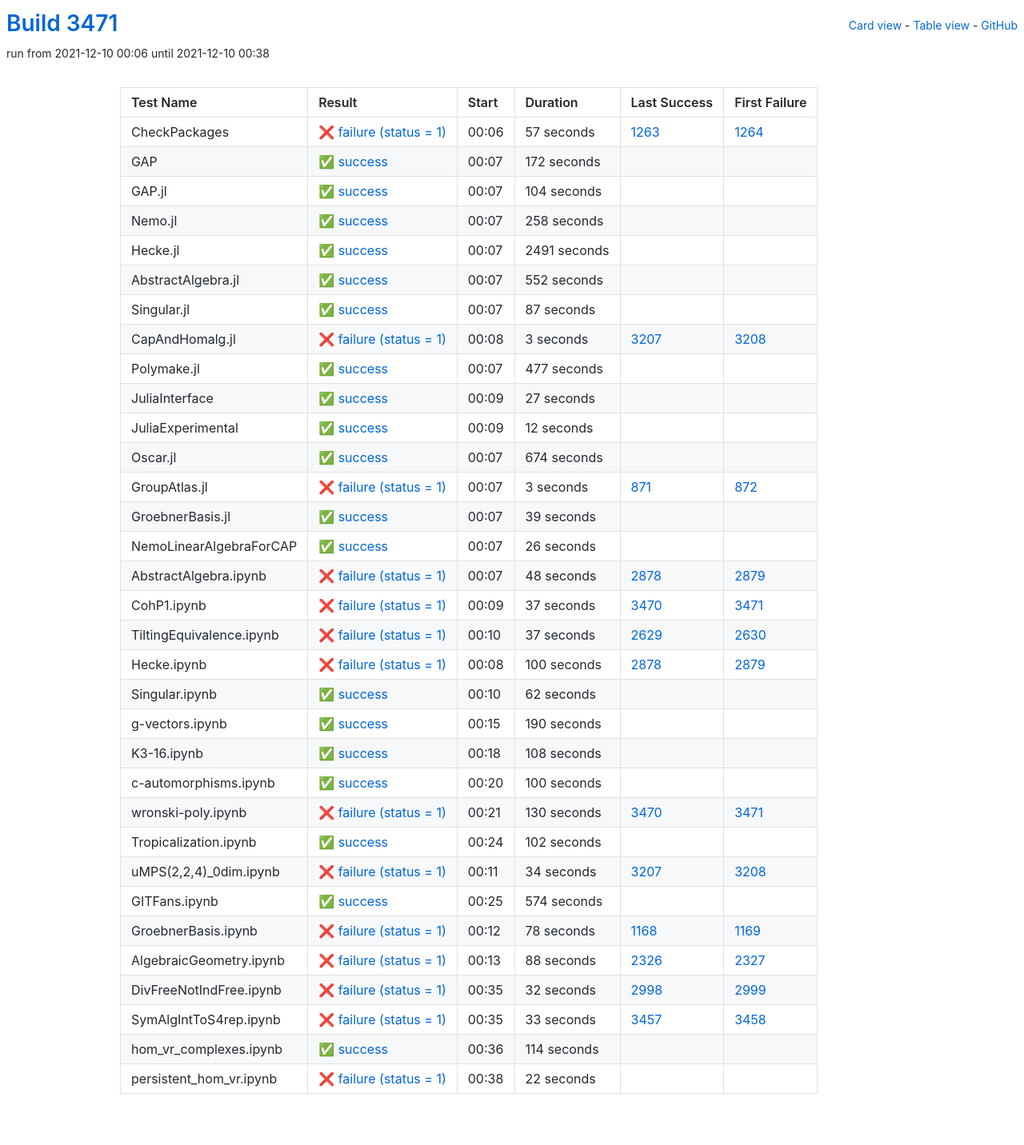
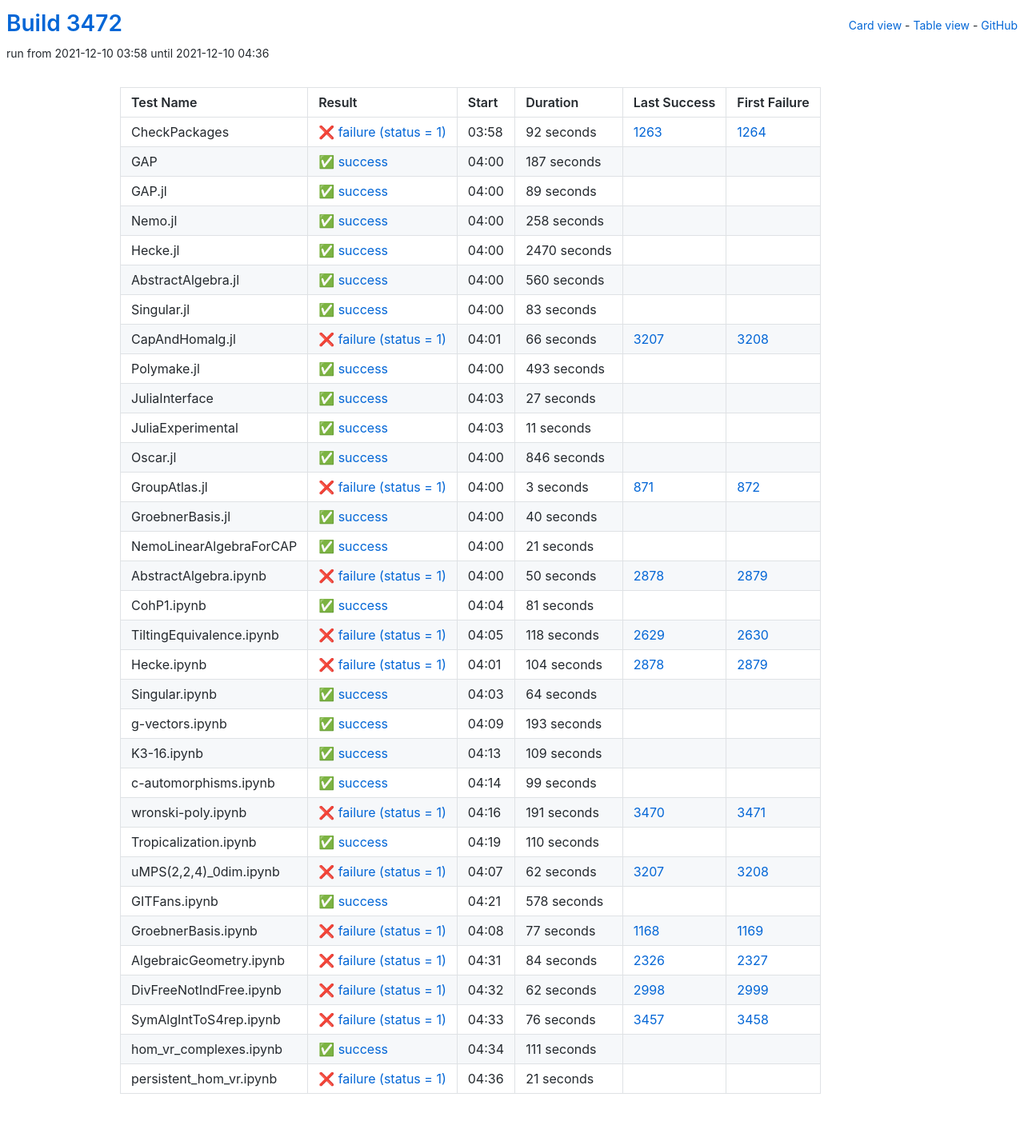
Before and after one commit to oscar-system/oscar-ci-status-stable, a Jekyll site: the page built from table.html, in a window 1280 px wide. Shown: the whole page at 80% size. Built offline with Jekyll 4.4.1, drawn with Linux system fonts in a browser that asks for light colours.

Commit message:
Build #3472

```diff
--- a/_data/ci.yml
+++ b/_data/ci.yml
@@ -1,6 +1,6 @@
 ---
-build: 3471
-build_url: https://oscarci.mathematik.uni-kl.de/job/oscar-stable/3471/
+build: 3472
+build_url: https://oscarci.mathematik.uni-kl.de/job/oscar-stable/3472/
 job: oscar-stable
 organization: oscar-system
 repo: oscar-ci-status-stable
@@ -8,44 +8,44 @@ repourl: https://github.com/oscar-system/oscar-ci-status-stable
 tests:
 - name: CheckPackages
   id: checkpackages
-  log: https://oscarci.mathematik.uni-kl.de/job/oscar-stable/3471/artifact/logs/build-3471/CheckPackages.log
-  start: 2021-12-10 00:06
+  log: https://oscarci.mathematik.uni-kl.de/job/oscar-stable/3472/artifact/logs/build-3472/CheckPackages.log
+  start: 2021-12-10 03:58
   success: false
   exitcode: 1
   status: failure
-  duration: 57
+  duration: 92
   last_success: 1263
   last_success_url: https://oscarci.mathematik.uni-kl.de/job/oscar-stable/1263/
   first_failure: 1264
   first_failure_url: https://oscarci.mathematik.uni-kl.de/job/oscar-stable/1264/
 - name: GAP
   id: gap
-  log: https://oscarci.mathematik.uni-kl.de/job/oscar-stable/3471/artifact/logs/build-3471/GAP.log
-  start: 2021-12-10 00:07
+  log: https://oscarci.mathematik.uni-kl.de/job/oscar-stable/3472/artifact/logs/build-3472/GAP.log
+  start: 2021-12-10 04:00
   success: true
   exitcode: 0
   status: success
-  duration: 172
+  duration: 187
   last_success: false
   last_success_url:
   first_failure: false
   first_failure_url:
 - name: GAP.jl
   id: gap-jl
-  log: https://oscarci.mathematik.uni-kl.de/job/oscar-stable/3471/artifact/logs/build-3471/GAP.jl.log
-  start: 2021-12-10 00:07
+  log: https://oscarci.mathematik.uni-kl.de/job/oscar-stable/3472/artifact/logs/build-3472/GAP.jl.log
+  start: 2021-12-10 04:00
   success: true
   exitcode: 0
   status: success
-  duration: 104
+  duration: 89
   last_success: false
   last_success_url:
   first_failure: false
   first_failure_url:
 - name: Nemo.jl
   id: nemo-jl
-  log: https://oscarci.mathematik.uni-kl.de/job/oscar-stable/3471/artifact/logs/build-3471/Nemo.jl.log
-  start: 2021-12-10 00:07
+  log: https://oscarci.mathematik.uni-kl.de/job/oscar-stable/3472/artifact/logs/build-3472/Nemo.jl.log
+  start: 2021-12-10 04:00
   success: true
   exitcode: 0
   status: success
@@ -56,68 +56,68 @@ tests:
   first_failure_url:
 - name: Hecke.jl
   id: hecke-jl
-  log: https://oscarci.mathematik.uni-kl.de/job/oscar-stable/3471/artifact/logs/build-3471/Hecke.jl.log
-  start: 2021-12-10 00:07
+  log: https://oscarci.mathematik.uni-kl.de/job/oscar-stable/3472/artifact/logs/build-3472/Hecke.jl.log
+  start: 2021-12-10 04:00
   success: true
   exitcode: 0
   status: success
-  duration: 2491
+  duration: 2470
   last_success: false
   last_success_url:
   first_failure: false
   first_failure_url:
 - name: AbstractAlgebra.jl
   id: abstractalgebra-jl
-  log: https://oscarci.mathematik.uni-kl.de/job/oscar-stable/3471/artifact/logs/build-3471/AbstractAlgebra.jl.log
-  start: 2021-12-10 00:07
+  log: https://oscarci.mathematik.uni-kl.de/job/oscar-stable/3472/artifact/logs/build-3472/AbstractAlgebra.jl.log
+  start: 2021-12-10 04:00
   success: true
   exitcode: 0
   status: success
-  duration: 552
+  duration: 560
   last_success: false
   last_success_url:
   first_failure: false
   first_failure_url:
 - name: Singular.jl
   id: singular-jl
-  log: https://oscarci.mathematik.uni-kl.de/job/oscar-stable/3471/artifact/logs/build-3471/Singular.jl.log
-  start: 2021-12-10 00:07
+  log: https://oscarci.mathematik.uni-kl.de/job/oscar-stable/3472/artifact/logs/build-3472/Singular.jl.log
+  start: 2021-12-10 04:00
   success: true
   exitcode: 0
   status: success
-  duration: 87
+  duration: 83
   last_success: false
   last_success_url:
   first_failure: false
   first_failure_url:
 - name: CapAndHomalg.jl
   id: capandhomalg-jl
-  log: https://oscarci.mathematik.uni-kl.de/job/oscar-stable/3471/artifact/logs/build-3471/CapAndHomalg.jl.log
-  start: 2021-12-10 00:08
+  log: https://oscarci.mathematik.uni-kl.de/job/oscar-stable/3472/artifact/logs/build-3472/CapAndHomalg.jl.log
+  start: 2021-12-10 04:01
   success: false
   exitcode: 1
   status: failure
-  duration: 3
+  duration: 66
   last_success: 3207
   last_success_url: https://oscarci.mathematik.uni-kl.de/job/oscar-stable/3207/
   first_failure: 3208
   first_failure_url: https://oscarci.mathematik.uni-kl.de/job/oscar-stable/3208/
 - name: Polymake.jl
   id: polymake-jl
-  log: https://oscarci.mathematik.uni-kl.de/job/oscar-stable/3471/artifact/logs/build-3471/Polymake.jl.log
-  start: 2021-12-10 00:07
+  log: https://oscarci.mathematik.uni-kl.de/job/oscar-stable/3472/artifact/logs/build-3472/Polymake.jl.log
+  start: 2021-12-10 04:00
   success: true
   exitcode: 0
   status: success
-  duration: 477
+  duration: 493
   last_success: false
   last_success_url:
   first_failure: false
   first_failure_url:
 - name: JuliaInterface
   id: juliainterface
-  log: https://oscarci.mathematik.uni-kl.de/job/oscar-stable/3471/artifact/logs/build-3471/JuliaInterface.log
-  start: 2021-12-10 00:09
+  log: https://oscarci.mathematik.uni-kl.de/job/oscar-stable/3472/artifact/logs/build-3472/JuliaInterface.log
+  start: 2021-12-10 04:03
   success: true
   exitcode: 0
   status: success
@@ -128,32 +128,32 @@ tests:
   first_failure_url:
 - name: JuliaExperimental
   id: juliaexperimental
-  log: https://oscarci.mathematik.uni-kl.de/job/oscar-stable/3471/artifact/logs/build-3471/JuliaExperimental.log
-  start: 2021-12-10 00:09
+  log: https://oscarci.mathematik.uni-kl.de/job/oscar-stable/3472/artifact/logs/build-3472/JuliaExperimental.log
+  start: 2021-12-10 04:03
   success: true
   exitcode: 0
   status: success
-  duration: 12
+  duration: 11
   last_success: false
   last_success_url:
   first_failure: false
   first_failure_url:
 - name: Oscar.jl
   id: oscar-jl
-  log: https://oscarci.mathematik.uni-kl.de/job/oscar-stable/3471/artifact/logs/build-3471/Oscar.jl.log
-  start: 2021-12-10 00:07
+  log: https://oscarci.mathematik.uni-kl.de/job/oscar-stable/3472/artifact/logs/build-3472/Oscar.jl.log
+  start: 2021-12-10 04:00
   success: true
   exitcode: 0
   status: success
-  duration: 674
+  duration: 846
   last_success: false
   last_success_url:
   first_failure: false
   first_failure_url:
 - name: GroupAtlas.jl
   id: groupatlas-jl
-  log: https://oscarci.mathematik.uni-kl.de/job/oscar-stable/3471/artifact/logs/build-3471/GroupAtlas.jl.log
-  start: 2021-12-10 00:07
+  log: https://oscarci.mathematik.uni-kl.de/job/oscar-stable/3472/artifact/logs/build-3472/GroupAtlas.jl.log
+  start: 2021-12-10 04:00
   success: false
   exitcode: 1
   status: failure
@@ -164,240 +164,240 @@ tests:
   first_failure_url: https://oscarci.mathematik.uni-kl.de/job/oscar-stable/872/
 - name: GroebnerBasis.jl
   id: groebnerbasis-jl
-  log: https://oscarci.mathematik.uni-kl.de/job/oscar-stable/3471/artifact/logs/build-3471/GroebnerBasis.jl.log
-  start: 2021-12-10 00:07
+  log: https://oscarci.mathematik.uni-kl.de/job/oscar-stable/3472/artifact/logs/build-3472/GroebnerBasis.jl.log
+  start: 2021-12-10 04:00
   success: true
   exitcode: 0
   status: success
-  duration: 39
+  duration: 40
   last_success: false
   last_success_url:
   first_failure: false
   first_failure_url:
 - name: NemoLinearAlgebraForCAP
   id: nemolinearalgebraforcap
-  log: https://oscarci.mathematik.uni-kl.de/job/oscar-stable/3471/artifact/logs/build-3471/NemoLinearAlgebraForCAP.log
-  start: 2021-12-10 00:07
+  log: https://oscarci.mathematik.uni-kl.de/job/oscar-stable/3472/artifact/logs/build-3472/NemoLinearAlgebraForCAP.log
+  start: 2021-12-10 04:00
   success: true
   exitcode: 0
   status: success
-  duration: 26
+  duration: 21
   last_success: false
   last_success_url:
   first_failure: false
   first_failure_url:
 - name: AbstractAlgebra.ipynb
   id: abstractalgebra-ipynb
-  log: https://oscarci.mathematik.uni-kl.de/job/oscar-stable/3471/artifact/logs/build-3471/AbstractAlgebra.ipynb.log
-  start: 2021-12-10 00:07
+  log: https://oscarci.mathematik.uni-kl.de/job/oscar-stable/3472/artifact/logs/build-3472/AbstractAlgebra.ipynb.log
+  start: 2021-12-10 04:00
   success: false
   exitcode: 1
   status: failure
-  duration: 48
+  duration: 50
   last_success: 2878
   last_success_url: https://oscarci.mathematik.uni-kl.de/job/oscar-stable/2878/
   first_failure: 2879
   first_failure_url: https://oscarci.mathematik.uni-kl.de/job/oscar-stable/2879/
 - name: CohP1.ipynb
   id: cohp1-ipynb
-  log: https://oscarci.mathematik.uni-kl.de/job/oscar-stable/3471/artifact/logs/build-3471/CohP1.ipynb.log
-  start: 2021-12-10 00:09
+  log: https://oscarci.mathematik.uni-kl.de/job/oscar-stable/3472/artifact/logs/build-3472/CohP1.ipynb.log
+  start: 2021-12-10 04:04
+  success: true
+  exitcode: 0
+  status: success
+  duration: 81
+  last_success: false
+  last_success_url:
+  first_failure: false
+  first_failure_url:
+- name: TiltingEquivalence.ipynb
+  id: tiltingequivalence-ipynb
+  log: https://oscarci.mathematik.uni-kl.de/job/oscar-stable/3472/artifact/logs/build-3472/TiltingEquivalence.ipynb.log
+  start: 2021-12-10 04:05
   success: false
   exitcode: 1
   status: failure
-  duration: 37
-  last_success: 3470
-  last_success_url: https://oscarci.mathematik.uni-kl.de/job/oscar-stable/3470/
-  first_failure: 3471
-  first_failure_url: https://oscarci.mathematik.uni-kl.de/job/oscar-stable/3471/
-- name: TiltingEquivalence.ipynb
-  id: tiltingequivalence-ipynb
-  log: https://oscarci.mathematik.uni-kl.de/job/oscar-stable/3471/artifact/logs/build-3471/TiltingEquivalence.ipynb.log
-  start: 2021-12-10 00:10
-  success: false
-  exitcode: 1
-  status: failure
-  duration: 37
+  duration: 118
   last_success: 2629
   last_success_url: https://oscarci.mathematik.uni-kl.de/job/oscar-stable/2629/
   first_failure: 2630
   first_failure_url: https://oscarci.mathematik.uni-kl.de/job/oscar-stable/2630/
 - name: Hecke.ipynb
   id: hecke-ipynb
-  log: https://oscarci.mathematik.uni-kl.de/job/oscar-stable/3471/artifact/logs/build-3471/Hecke.ipynb.log
-  start: 2021-12-10 00:08
+  log: https://oscarci.mathematik.uni-kl.de/job/oscar-stable/3472/artifact/logs/build-3472/Hecke.ipynb.log
+  start: 2021-12-10 04:01
   success: false
   exitcode: 1
   status: failure
-  duration: 100
+  duration: 104
   last_success: 2878
   last_success_url: https://oscarci.mathematik.uni-kl.de/job/oscar-stable/2878/
   first_failure: 2879
   first_failure_url: https://oscarci.mathematik.uni-kl.de/job/oscar-stable/2879/
 - name: Singular.ipynb
   id: singular-ipynb
-  log: https://oscarci.mathematik.uni-kl.de/job/oscar-stable/3471/artifact/logs/build-3471/Singular.ipynb.log
-  start: 2021-12-10 00:10
+  log: https://oscarci.mathematik.uni-kl.de/job/oscar-stable/3472/artifact/logs/build-3472/Singular.ipynb.log
+  start: 2021-12-10 04:03
   success: true
   exitcode: 0
   status: success
-  duration: 62
+  duration: 64
   last_success: false
   last_success_url:
   first_failure: false
   first_failure_url:
 - name: g-vectors.ipynb
   id: g-vectors-ipynb
-  log: https://oscarci.mathematik.uni-kl.de/job/oscar-stable/3471/artifact/logs/build-3471/g-vectors.ipynb.log
-  start: 2021-12-10 00:15
+  log: https://oscarci.mathematik.uni-kl.de/job/oscar-stable/3472/artifact/logs/build-3472/g-vectors.ipynb.log
+  start: 2021-12-10 04:09
   success: true
   exitcode: 0
   status: success
-  duration: 190
+  duration: 193
   last_success: false
   last_success_url:
   first_failure: false
   first_failure_url:
 - name: K3-16.ipynb
   id: k3-16-ipynb
-  log: https://oscarci.mathematik.uni-kl.de/job/oscar-stable/3471/artifact/logs/build-3471/K3-16.ipynb.log
-  start: 2021-12-10 00:18
+  log: https://oscarci.mathematik.uni-kl.de/job/oscar-stable/3472/artifact/logs/build-3472/K3-16.ipynb.log
+  start: 2021-12-10 04:13
   success: true
   exitcode: 0
   status: success
-  duration: 108
+  duration: 109
   last_success: false
   last_success_url:
   first_failure: false
   first_failure_url:
 - name: c-automorphisms.ipynb
   id: c-automorphisms-ipynb
-  log: https://oscarci.mathematik.uni-kl.de/job/oscar-stable/3471/artifact/logs/build-3471/c-automorphisms.ipynb.log
-  start: 2021-12-10 00:20
+  log: https://oscarci.mathematik.uni-kl.de/job/oscar-stable/3472/artifact/logs/build-3472/c-automorphisms.ipynb.log
+  start: 2021-12-10 04:14
   success: true
   exitcode: 0
   status: success
-  duration: 100
+  duration: 99
   last_success: false
   last_success_url:
   first_failure: false
   first_failure_url:
 - name: wronski-poly.ipynb
   id: wronski-poly-ipynb
-  log: https://oscarci.mathematik.uni-kl.de/job/oscar-stable/3471/artifact/logs/build-3471/wronski-poly.ipynb.log
-  start: 2021-12-10 00:21
+  log: https://oscarci.mathematik.uni-kl.de/job/oscar-stable/3472/artifact/logs/build-3472/wronski-poly.ipynb.log
+  start: 2021-12-10 04:16
   success: false
   exitcode: 1
   status: failure
-  duration: 130
+  duration: 191
   last_success: 3470
   last_success_url: https://oscarci.mathematik.uni-kl.de/job/oscar-stable/3470/
   first_failure: 3471
   first_failure_url: https://oscarci.mathematik.uni-kl.de/job/oscar-stable/3471/
 - name: Tropicalization.ipynb
   id: tropicalization-ipynb
-  log: https://oscarci.mathematik.uni-kl.de/job/oscar-stable/3471/artifact/logs/build-3471/Tropicalization.ipynb.log
-  start: 2021-12-10 00:24
+  log: https://oscarci.mathematik.uni-kl.de/job/oscar-stable/3472/artifact/logs/build-3472/Tropicalization.ipynb.log
+  start: 2021-12-10 04:19
   success: true
   exitcode: 0
   status: success
-  duration: 102
+  duration: 110
   last_success: false
   last_success_url:
   first_failure: false
   first_failure_url:
 - name: uMPS(2,2,4)_0dim.ipynb
   id: umps-2-2-4-0dim-ipynb
-  log: https://oscarci.mathematik.uni-kl.de/job/oscar-stable/3471/artifact/logs/build-3471/uMPS-2-2-4-_0dim.ipynb.log
-  start: 2021-12-10 00:11
+  log: https://oscarci.mathematik.uni-kl.de/job/oscar-stable/3472/artifact/logs/build-3472/uMPS-2-2-4-_0dim.ipynb.log
+  start: 2021-12-10 04:07
   success: false
   exitcode: 1
   status: failure
-  duration: 34
+  duration: 62
   last_success: 3207
   last_success_url: https://oscarci.mathematik.uni-kl.de/job/oscar-stable/3207/
   first_failure: 3208
   first_failure_url: https://oscarci.mathematik.uni-kl.de/job/oscar-stable/3208/
 - name: GITFans.ipynb
   id: gitfans-ipynb
-  log: https://oscarci.mathematik.uni-kl.de/job/oscar-stable/3471/artifact/logs/build-3471/GITFans.ipynb.log
-  start: 2021-12-10 00:25
+  log: https://oscarci.mathematik.uni-kl.de/job/oscar-stable/3472/artifact/logs/build-3472/GITFans.ipynb.log
+  start: 2021-12-10 04:21
   success: true
   exitcode: 0
   status: success
-  duration: 574
+  duration: 578
   last_success: false
   last_success_url:
   first_failure: false
   first_failure_url:
 - name: GroebnerBasis.ipynb
   id: groebnerbasis-ipynb
-  log: https://oscarci.mathematik.uni-kl.de/job/oscar-stable/3471/artifact/logs/build-3471/GroebnerBasis.ipynb.log
-  start: 2021-12-10 00:12
+  log: https://oscarci.mathematik.uni-kl.de/job/oscar-stable/3472/artifact/logs/build-3472/GroebnerBasis.ipynb.log
+  start: 2021-12-10 04:08
   success: false
   exitcode: 1
   status: failure
-  duration: 78
+  duration: 77
   last_success: 1168
   last_success_url: https://oscarci.mathematik.uni-kl.de/job/oscar-stable/1168/
   first_failure: 1169
   first_failure_url: https://oscarci.mathematik.uni-kl.de/job/oscar-stable/1169/
 - name: AlgebraicGeometry.ipynb
   id: algebraicgeometry-ipynb
-  log: https://oscarci.mathematik.uni-kl.de/job/oscar-stable/3471/artifact/logs/build-3471/AlgebraicGeometry.ipynb.log
-  start: 2021-12-10 00:13
+  log: https://oscarci.mathematik.uni-kl.de/job/oscar-stable/3472/artifact/logs/build-3472/AlgebraicGeometry.ipynb.log
+  start: 2021-12-10 04:31
   success: false
   exitcode: 1
   status: failure
-  duration: 88
+  duration: 84
   last_success: 2326
   last_success_url: https://oscarci.mathematik.uni-kl.de/job/oscar-stable/2326/
   first_failure: 2327
   first_failure_url: https://oscarci.mathematik.uni-kl.de/job/oscar-stable/2327/
 - name: DivFreeNotIndFree.ipynb
   id: divfreenotindfree-ipynb
-  log: https://oscarci.mathematik.uni-kl.de/job/oscar-stable/3471/artifact/logs/build-3471/DivFreeNotIndFree.ipynb.log
-  start: 2021-12-10 00:35
+  log: https://oscarci.mathematik.uni-kl.de/job/oscar-stable/3472/artifact/logs/build-3472/DivFreeNotIndFree.ipynb.log
+  start: 2021-12-10 04:32
   success: false
   exitcode: 1
   status: failure
-  duration: 32
+  duration: 62
   last_success: 2998
   last_success_url: https://oscarci.mathematik.uni-kl.de/job/oscar-stable/2998/
   first_failure: 2999
   first_failure_url: https://oscarci.mathematik.uni-kl.de/job/oscar-stable/2999/
 - name: SymAlgIntToS4rep.ipynb
   id: symalginttos4rep-ipynb
-  log: https://oscarci.mathematik.uni-kl.de/job/oscar-stable/3471/artifact/logs/build-3471/SymAlgIntToS4rep.ipynb.log
-  start: 2021-12-10 00:35
+  log: https://oscarci.mathematik.uni-kl.de/job/oscar-stable/3472/artifact/logs/build-3472/SymAlgIntToS4rep.ipynb.log
+  start: 2021-12-10 04:33
   success: false
   exitcode: 1
   status: failure
-  duration: 33
+  duration: 76
   last_success: 3457
   last_success_url: https://oscarci.mathematik.uni-kl.de/job/oscar-stable/3457/
   first_failure: 3458
   first_failure_url: https://oscarci.mathematik.uni-kl.de/job/oscar-stable/3458/
 - name: hom_vr_complexes.ipynb
   id: hom-vr-complexes-ipynb
-  log: https://oscarci.mathematik.uni-kl.de/job/oscar-stable/3471/artifact/logs/build-3471/hom_vr_complexes.ipynb.log
-  start: 2021-12-10 00:36
+  log: https://oscarci.mathematik.uni-kl.de/job/oscar-stable/3472/artifact/logs/build-3472/hom_vr_complexes.ipynb.log
+  start: 2021-12-10 04:34
   success: true
   exitcode: 0
   status: success
-  duration: 114
+  duration: 111
   last_success: false
   last_success_url:
   first_failure: false
   first_failure_url:
 - name: persistent_hom_vr.ipynb
   id: persistent-hom-vr-ipynb
-  log: https://oscarci.mathematik.uni-kl.de/job/oscar-stable/3471/artifact/logs/build-3471/persistent_hom_vr.ipynb.log
-  start: 2021-12-10 00:38
+  log: https://oscarci.mathematik.uni-kl.de/job/oscar-stable/3472/artifact/logs/build-3472/persistent_hom_vr.ipynb.log
+  start: 2021-12-10 04:36
   success: false
   exitcode: 1
   status: failure
-  duration: 22
+  duration: 21
   last_success: false
   last_success_url:
   first_failure: false
```
Also changed, not shown: README.md.
